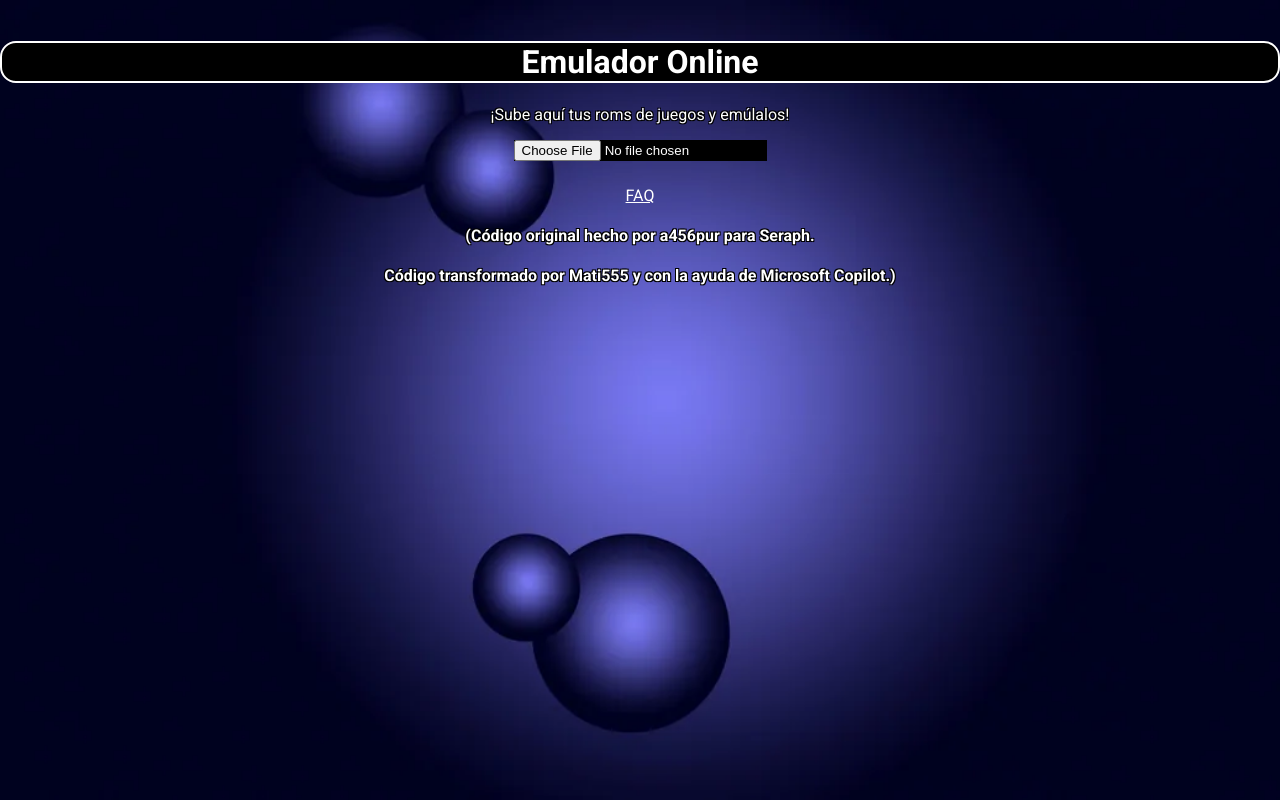
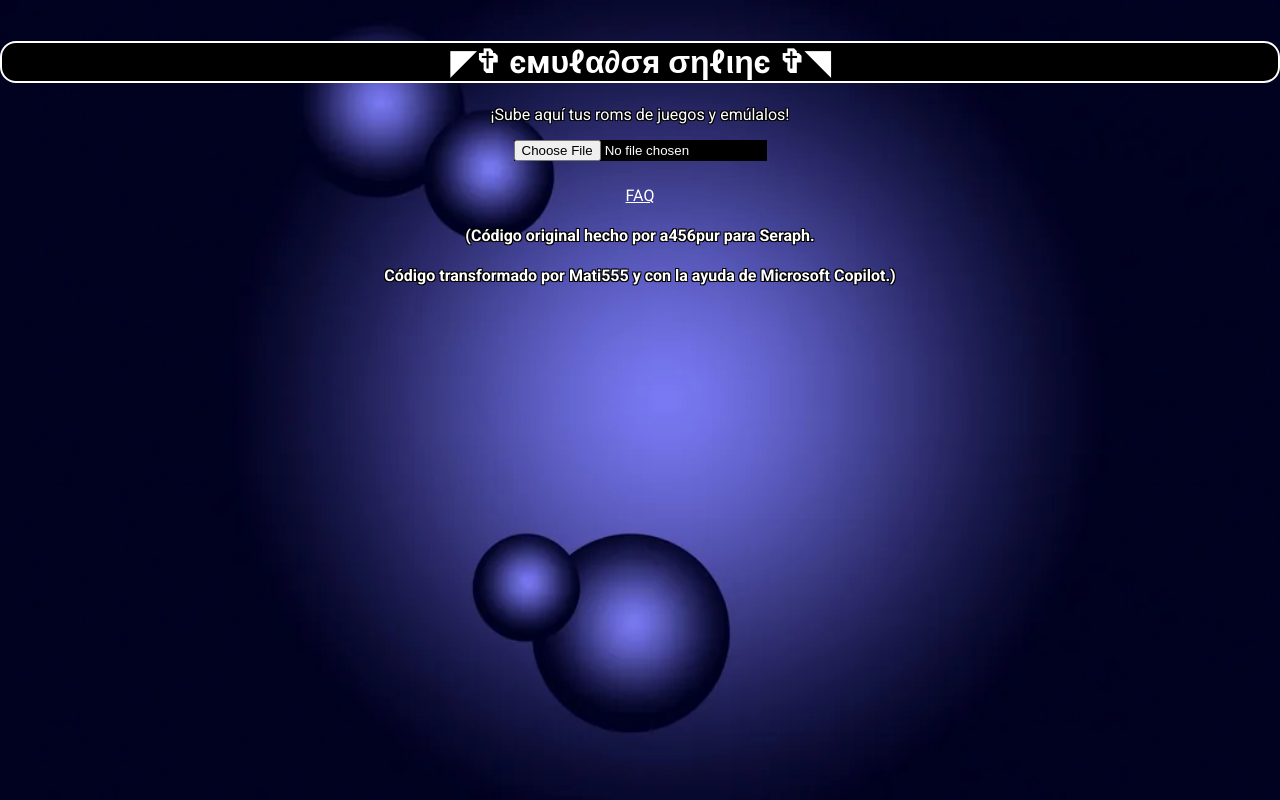
Before and after one commit to lvplay2/emulador-online, a plain HTML site: page index.html in a window 1280 px wide. Drawn offline with Linux system fonts and the light colour scheme.

Commit message:
Update index.html

```diff
--- a/index.html
+++ b/index.html
@@ -84,7 +84,7 @@
 
     <body>
         <div class="content" id="box" style="text-align: center; padding-top: 20px;">
-            <h1 class="caja">Emulador Online</h1>
+            <h1 class="caja">◤✞ ємυℓα∂σя σηℓιηє ✞◥</h1>
             <p>¡Sube aquí tus roms de juegos y emúlalos!</p>
             <input type="file" id="input">
             <h6></h6>
```
